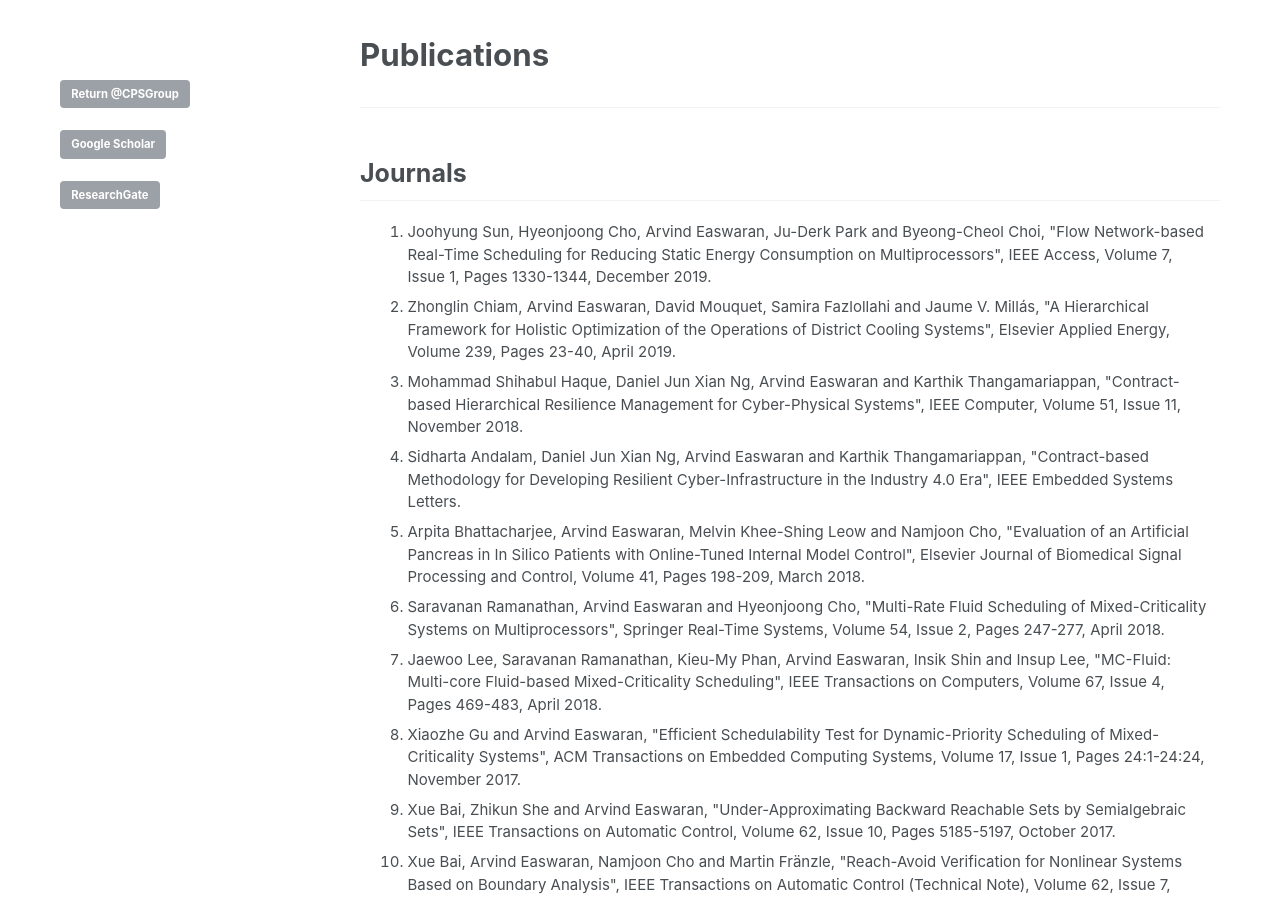
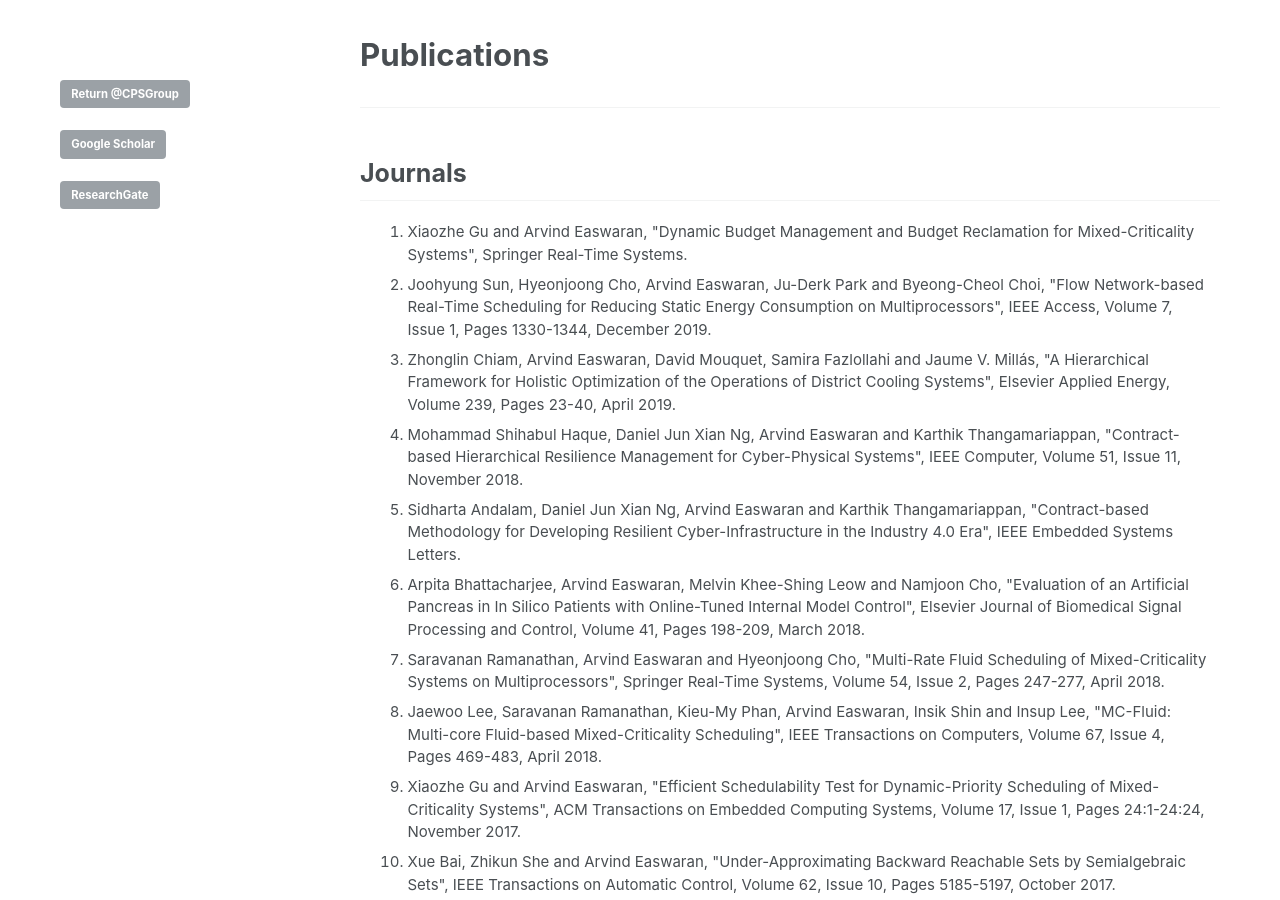
Before and after one commit to CPS-research-group/CPS-research-group.github.io, a Jekyll site: the page built from _pages/research_profile.md, in a window 1280 px wide and 900 px high. Built offline with Jekyll 4.4.1, drawn with Linux system fonts in a browser that asks for light colours.

Commit message:
Updates to pub. list.

```diff
--- a/_pages/research_profile.md
+++ b/_pages/research_profile.md
@@ -24,6 +24,7 @@ a.a:active {color:#0000FF; text-decoration:none;}
 ## Journals
 
   <ol>
+    <li class="a">Xiaozhe Gu and Arvind Easwaran, "Dynamic Budget Management and Budget Reclamation for Mixed-Criticality Systems", Springer Real-Time Systems.</li>
     <li class="a">Joohyung Sun, Hyeonjoong Cho, Arvind Easwaran, Ju-Derk Park and Byeong-Cheol Choi, "Flow Network-based Real-Time Scheduling for Reducing Static Energy Consumption on Multiprocessors", IEEE Access, Volume 7, Issue 1, Pages 1330-1344, December 2019.</li>
     <li class="a">Zhonglin Chiam, Arvind Easwaran, David Mouquet, Samira Fazlollahi and Jaume V. Mill&aacute;s, "A Hierarchical Framework for Holistic Optimization of the Operations of District Cooling Systems", Elsevier Applied Energy, Volume 239, Pages 23-40, April 2019.</li>
     <li class="a">Mohammad Shihabul Haque, Daniel Jun Xian Ng, Arvind Easwaran and Karthik Thangamariappan, "Contract-based Hierarchical Resilience Management for Cyber-Physical Systems", IEEE Computer, Volume 51, Issue 11, November 2018.</li>
```
